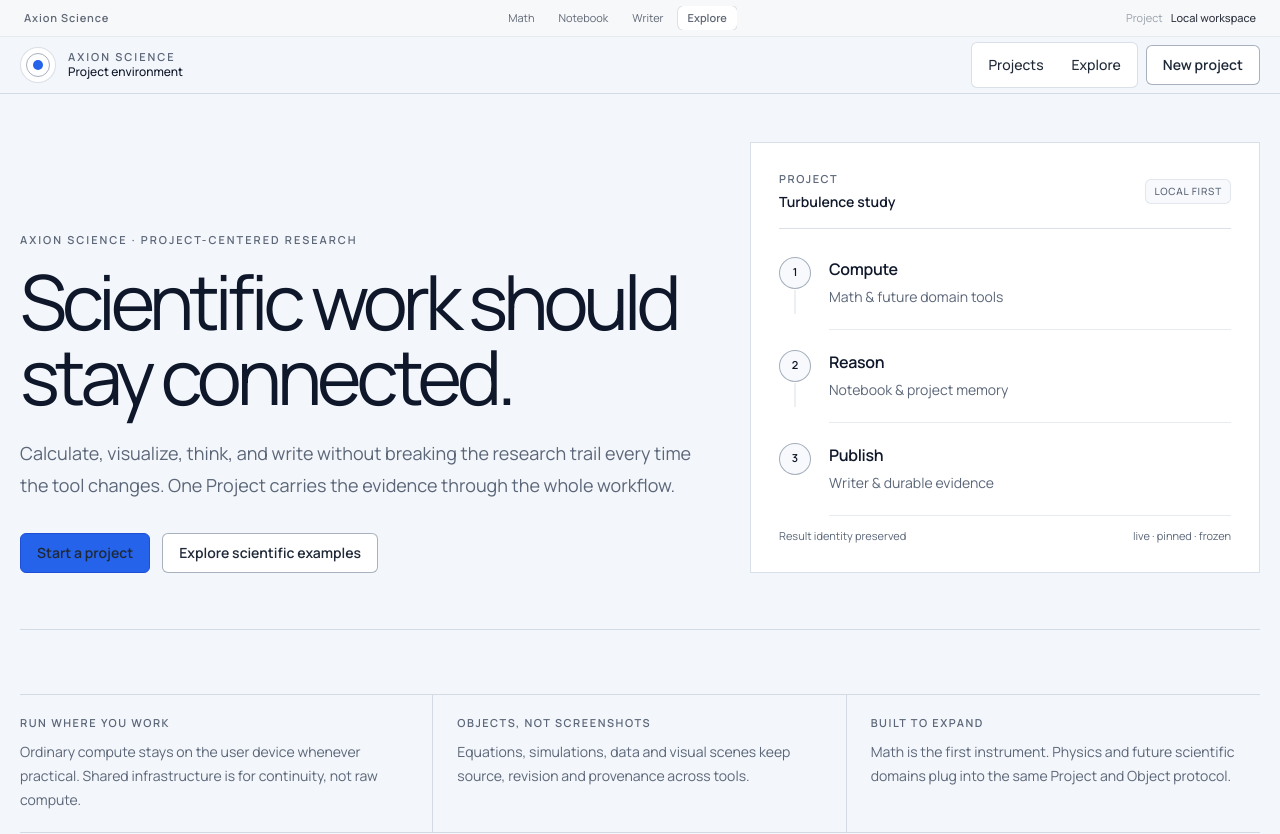
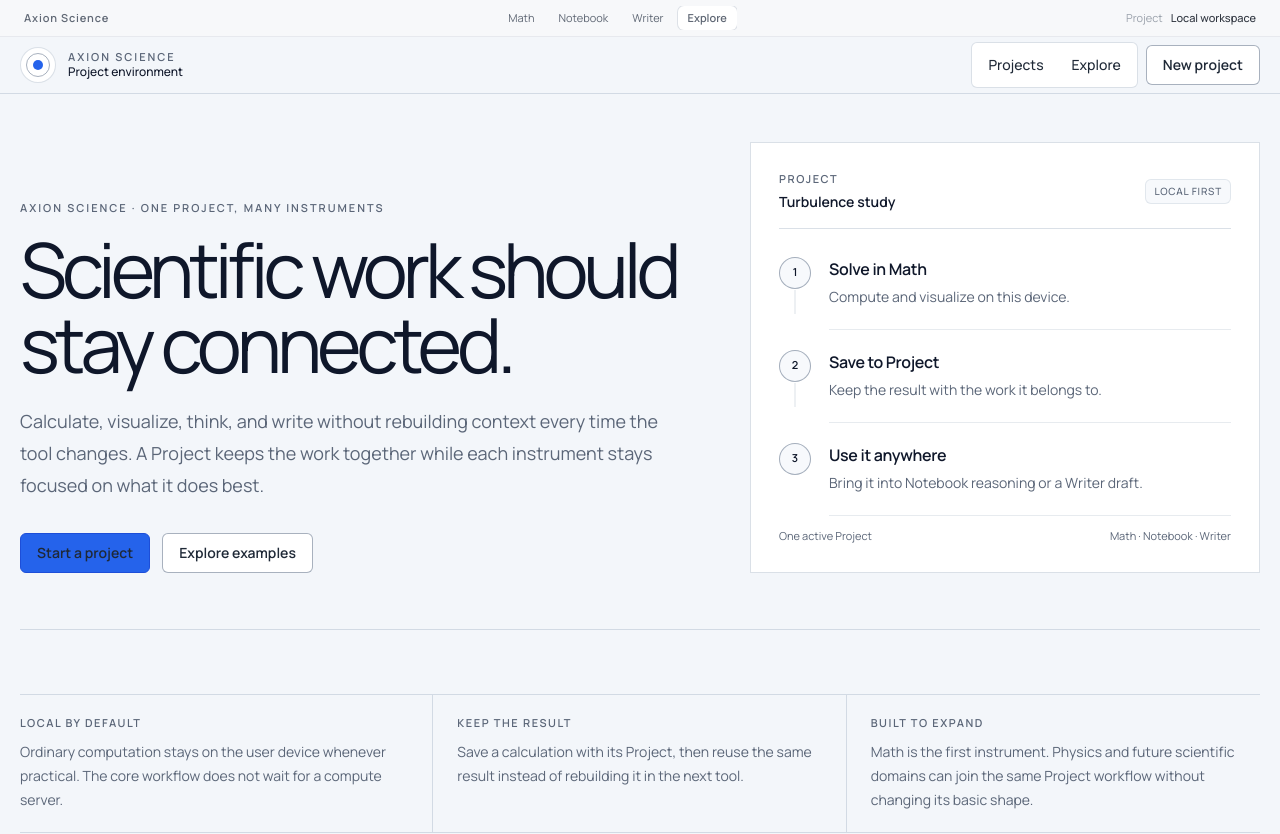
Before and after one commit to AxionSoftware-Inc/Problem-library, a Next.js app: page / in a window 1280 px wide. Shown: the top 834 px of the page. Built offline with nearby package versions, Linux system fonts and the light colour scheme; no server answers.

Commit message:
refactor(hub): make landing explain the simple research flow

```diff
--- a/components/home/landing-hero.tsx
+++ b/components/home/landing-hero.tsx
@@ -3,9 +3,9 @@
 import { ui } from "@/components/ui/styles";
 
 const flow = [
-  { label: "Compute", detail: "Math & future domain tools" },
-  { label: "Reason", detail: "Notebook & project memory" },
-  { label: "Publish", detail: "Writer & durable evidence" },
+  { label: "Solve in Math", detail: "Compute and visualize on this device." },
+  { label: "Save to Project", detail: "Keep the result with the work it belongs to." },
+  { label: "Use it anywhere", detail: "Bring it into Notebook reasoning or a Writer draft." },
 ];
 
 export function LandingHero() {
@@ -15,12 +15,12 @@
         <PageContainer>
           <section className="grid gap-10 border-b border-[var(--color-line)] pb-10 lg:grid-cols-[minmax(0,1.15fr)_minmax(360px,0.85fr)] lg:items-end lg:pb-14">
             <div>
-              <p className={ui.overline}>Axion Science · project-centered research</p>
+              <p className={ui.overline}>Axion Science · one project, many instruments</p>
               <h1 className="mt-4 max-w-5xl text-5xl leading-[0.98] tracking-[-0.065em] text-[var(--color-text-strong)] sm:text-6xl lg:text-[76px]">
                 Scientific work should stay connected.
               </h1>
               <p className="mt-6 max-w-2xl text-base leading-8 text-[var(--color-muted)] sm:text-lg">
-                Calculate, visualize, think, and write without breaking the research trail every time the tool changes. One Project carries the evidence through the whole workflow.
+                Calculate, visualize, think, and write without rebuilding context every time the tool changes. A Project keeps the work together while each instrument stays focused on what it does best.
               </p>
 
               <div className="mt-8 flex flex-wrap gap-3">
@@ -28,7 +28,7 @@
                   Start a project
                 </Link>
                 <Link href="/problems" className={ui.buttonSecondary}>
-                  Explore scientific examples
+                  Explore examples
                 </Link>
               </div>
             </div>
@@ -59,9 +59,9 @@
                 ))}
               </div>
 
-              <div className="mt-3 flex items-center justify-between text-[11px] text-[var(--color-muted)]">
-                <span>Result identity preserved</span>
-                <span>live · pinned · frozen</span>
+              <div className="mt-3 flex items-center justify-between gap-4 text-[11px] text-[var(--color-muted)]">
+                <span>One active Project</span>
+                <span>Math · Notebook · Writer</span>
               </div>
             </div>
           </section>
@@ -72,16 +72,16 @@
         <PageContainer>
           <div className="grid divide-y divide-[var(--color-line)] border-y border-[var(--color-line)] md:grid-cols-3 md:divide-x md:divide-y-0">
             <div className="px-0 py-5 md:px-6 md:first:pl-0">
-              <p className={ui.caption}>Run where you work</p>
-              <p className="mt-2 text-sm leading-6 text-[var(--color-muted)]">Ordinary compute stays on the user device whenever practical. Shared infrastructure is for continuity, not raw compute.</p>
+              <p className={ui.caption}>Local by default</p>
+              <p className="mt-2 text-sm leading-6 text-[var(--color-muted)]">Ordinary computation stays on the user device whenever practical. The core workflow does not wait for a compute server.</p>
             </div>
             <div className="px-0 py-5 md:px-6">
-              <p className={ui.caption}>Objects, not screenshots</p>
-              <p className="mt-2 text-sm leading-6 text-[var(--color-muted)]">Equations, simulations, data and visual scenes keep source, revision and provenance across tools.</p>
+              <p className={ui.caption}>Keep the result</p>
+              <p className="mt-2 text-sm leading-6 text-[var(--color-muted)]">Save a calculation with its Project, then reuse the same result instead of rebuilding it in the next tool.</p>
             </div>
             <div className="px-0 py-5 md:px-6 md:last:pr-0">
               <p className={ui.caption}>Built to expand</p>
-              <p className="mt-2 text-sm leading-6 text-[var(--color-muted)]">Math is the first instrument. Physics and future scientific domains plug into the same Project and Object protocol.</p>
+              <p className="mt-2 text-sm leading-6 text-[var(--color-muted)]">Math is the first instrument. Physics and future scientific domains can join the same Project workflow without changing its basic shape.</p>
             </div>
           </div>
         </PageContainer>
```
